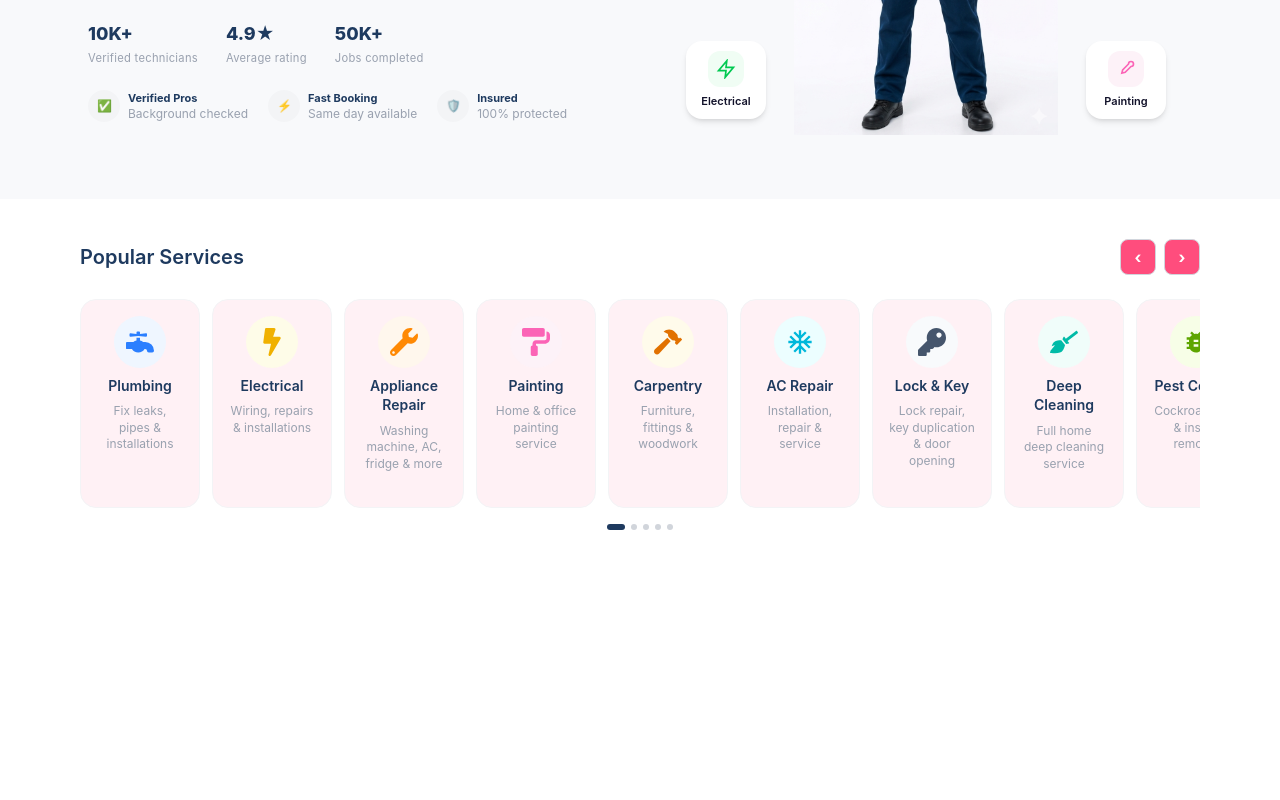
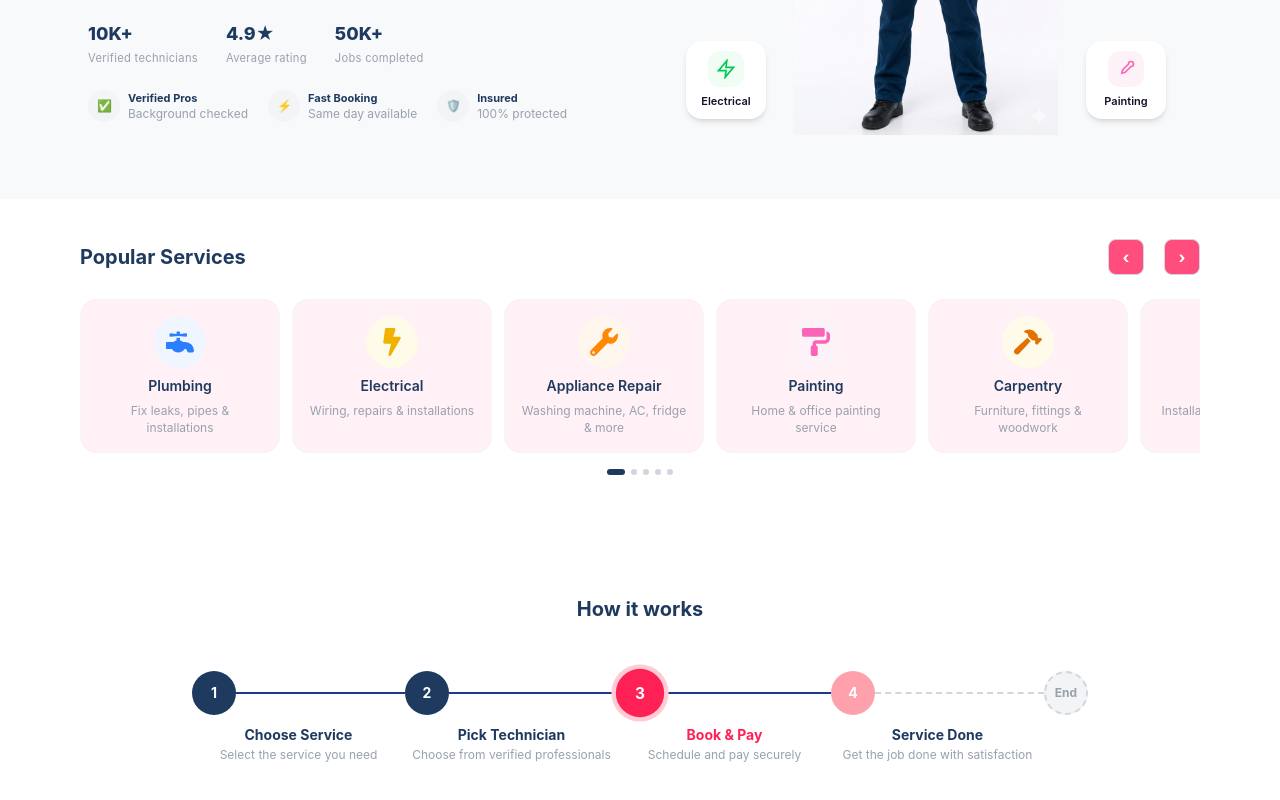
Before and after one commit to suriyaafrin/Hater-Kache, a React (Vite) app: page / in a window 1280 px wide. Shown: the part 450-1250 px from the top of the page. Before the commit the page ends 1020 px from the top, so only its background shows below. Built offline with nearby package versions, Linux system fonts and the light colour scheme.

Commit message:
Update-2

```diff
--- a/Data/data.jsx
+++ b/Data/data.jsx
@@ -184,3 +184,41 @@ export const popularServices = [
   "Sofa Cleaning",
   "Moving & Shifting",
 ]
+export const steps = [
+  {
+    number: 1,
+    title: "Choose Service",
+    description: "Select the service you need",
+    active: true,
+    color: "bg-rose-500",
+    border: "border-rose-500",
+    text: "text-rose-500",
+  },
+  {
+    number: 2,
+    title: "Pick Technician",
+    description: "Choose from verified professionals",
+    active: false,
+    color: "bg-blue-900",
+    border: "border-blue-900",
+    text: "text-blue-900",
+  },
+  {
+    number: 3,
+    title: "Book & Pay",
+    description: "Schedule and pay securely",
+    active: false,
+    color: "bg-rose-300",
+    border: "border-rose-300",
+    text: "text-rose-300",
+  },
+  {
+    number: 4,
+    title: "Service Done",
+    description: "Get the job done with satisfaction",
+    active: false,
+    color: "bg-blue-900",
+    border: "border-blue-900",
+    text: "text-blue-900",
+  },
+];
--- a/src/App.jsx
+++ b/src/App.jsx
@@ -6,6 +6,7 @@ import heroImg from './assets/hero.png'
 import Navbar from './Component/Navbar'
 import Hiro from './Component/Hiro'
 import Popular from './Component/Popular'
+import Works from './Component/Works'
 
 function App() {
   const [count, setCount] = useState(0)
@@ -15,6 +16,7 @@ function App() {
       <Navbar />
       <Hiro/>
       <Popular/>
+      <Works/>
     </>
   )
 }
--- a/src/Component/Popular.jsx
+++ b/src/Component/Popular.jsx
@@ -30,11 +30,11 @@ function Popular() {
   return (
     <div className="px-20 py-10">
       <div className="flex items-center justify-between mb-6">
-        <h1 className="font-semibold text-xl text-[#1E3A5F]">
+        <h1 className="font-bold text-xl text-[#1E3A5F]">
           Popular Services
         </h1>
 
-        <div className="flex gap-2">
+        <div className="flex  gap-5">
           <button
             onClick={() => scroll(-1)}
             className="w-9 h-9 rounded-lg border font-bold flex items-center justify-center hover:bg-gray-100 hover:text-black cursor-pointer border-gray-300 bg-[#FF4D7D] text-white"
@@ -58,7 +58,7 @@ function Popular() {
           {services.map((service) => (
             <div
               key={service.label}
-              className="flex-none w-30 flex flex-col items-center text-center gap-2 p-4 rounded-2xl bg-[#FFF1F5] border border-gray-100 hover:border-gray-300 transition-colors cursor-pointer"
+              className="flex-none w-50 flex flex-col items-center text-center gap-2 p-4 rounded-2xl bg-[#FFF1F5] border border-gray-100 hover:border-gray-300 transition-colors cursor-pointer"
             >
               <div
                 className={`w-13 h-13 rounded-full flex items-center justify-center ${service.bg}`}
--- /dev/null
+++ b/src/Component/Works.jsx
@@ -0,0 +1,72 @@
+import React, { useEffect, useState } from 'react'
+import { steps } from '../../Data/data';
+
+function Works() {
+  const [activeStep,setActiveStep]=useState(0);
+  useEffect(()=>{
+    const interval=setInterval(()=>{
+      setActiveStep((prev)=>(prev+1)%steps.length);
+    },2000);
+    return()=>clearInterval(interval);
+  },[]);
+
+  const isAllDone=activeStep==steps.length-1;
+  return (
+    <div className='bg-white py-20 px-20 font-sans w-full '>
+      <h2 className='text-xl flex items-center justify-center font-bold text-[#1E3A5F] mb-12'>How it works</h2>
+      <div className='flex items-center justify-center '>
+        <div className='flex items-start w-full max-w-4xl'>
+          {steps.map((step,index)=>{
+            const isActive=index===activeStep;
+            const isPast=index<activeStep;
+            return(
+              <div key={index} className='flex flex-col items-center flex-1 min-w-0'>
+                <div className='flex items-center w-full'>
+                  <div onClick={()=>setActiveStep(index)}
+                  className={["w-11 h-11 rounded-full shrink-0 flex items-center justify-center",
+                    "text-white font-bold text-sm cursor-pointer transition-all duration-500",
+                    isActive
+                    ?"bg-rose-500 ring-4 ring-rose-200 scale-110"
+                    :isPast
+                    ?"bg-[#1E3A5F]"
+                    :"bg-rose-300",
+                  ].join(" ")}>
+                    {step.number}
+                  </div>
+
+                  <div className={["flex-1 border-t-2 transition-all duration-500",
+                    isPast || isActive ?
+                    "border-blue-900 border-solid"
+                    :"border-dashed border-gray-300"
+                  ].join(" ")}
+                  />
+                </div>
+                <div className='mt-2.5 text-center'>
+                  <p className={["font-bold text-sm transition-colors duration-300",
+                    isActive ? "text-rose-500":"text-[#1E3A5F]",
+                  ].join(" ")}>{step.title}</p>
+                  <p className='text-gray-400 text-xs mt-0.5 leading-snug'>
+                    {step.description}
+                  </p>
+                </div>
+              </div>
+            );
+          })}
+          <div className='flex flex-col items-center'>
+            <div className={["w-11 h-11 rounded-full shrink-0 flex items-center justify-center",
+              "font-bold text-xs transition-all duration-500",
+              isAllDone ?
+              "bg-rose-500 ring-4 ring-rose-200 scale-110 text-white"
+              :"bg-gray-100 border-2 border-dashed border-gray-300 text-gray-400",
+            ].join(" ")}>
+              End
+            </div>
+            <div className='mt-2.5 text-center'></div>
+          </div>
+        </div>
+      </div>
+    </div>
+  )
+}
+
+export default Works
```
